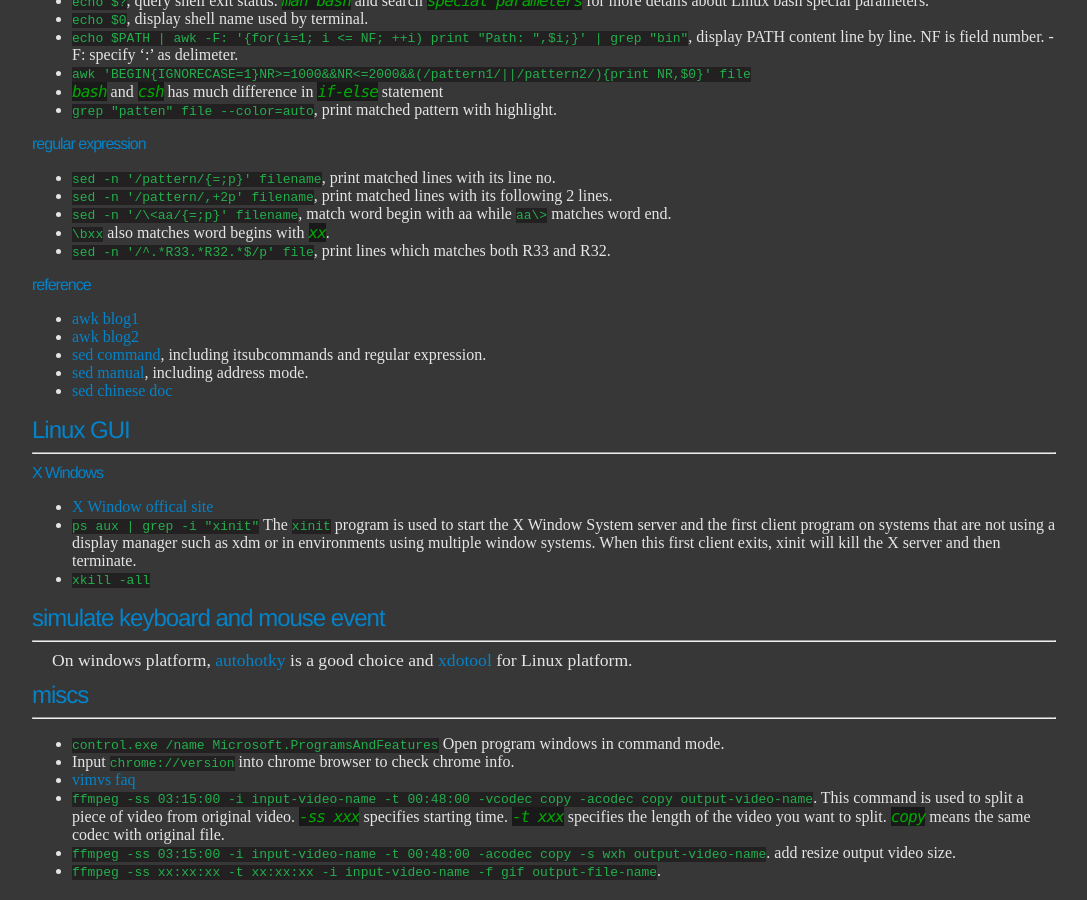
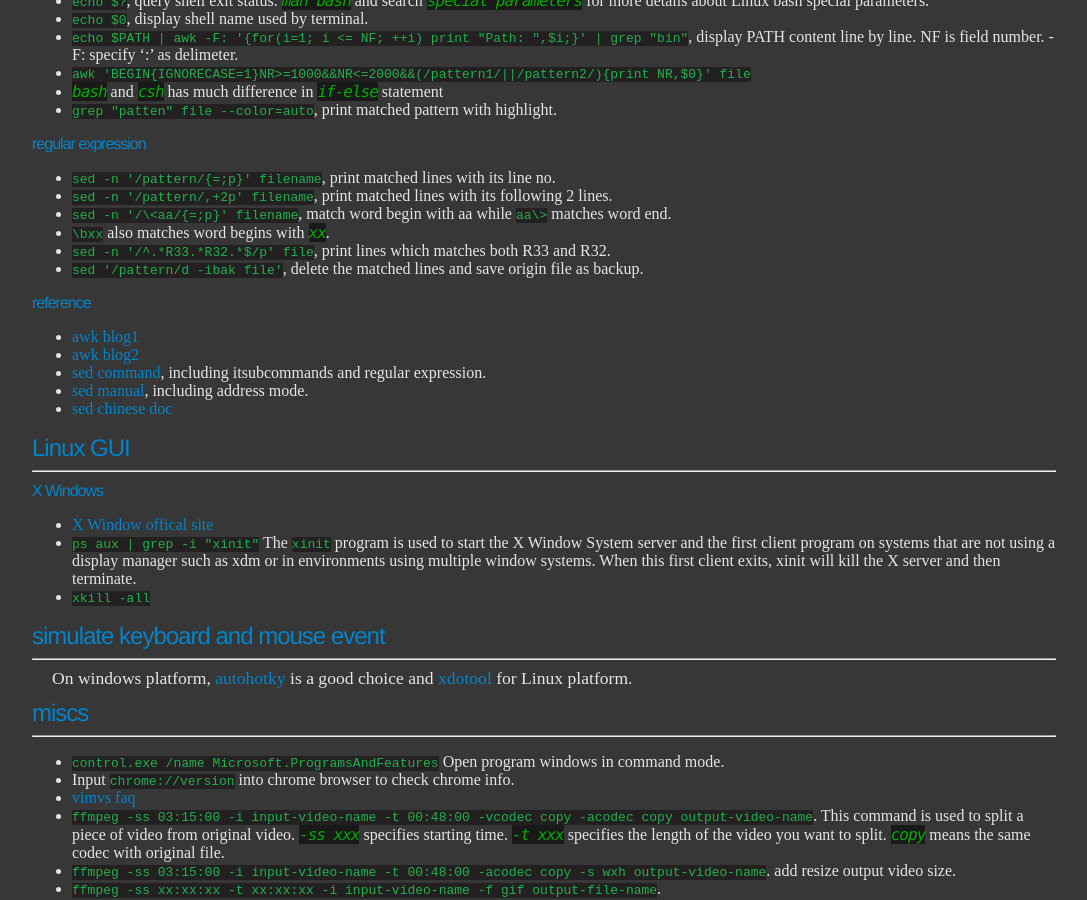
Before and after one commit to ychding11/ychding11.github.io, a Jekyll site: the page built from _posts/2015-03-16-Useful-Linux-Command.md, in a window 1280 px wide and 900 px high, scrolled down 2019 px. Shown: the whole window, without its empty margins (96-1183 px from the left). Built offline with Jekyll 4.4.1, drawn with Linux system fonts in a browser that asks for light colours.

Commit message:
add sed comment

```diff
--- a/_posts/2015-03-16-Useful-Linux-Command.md
+++ b/_posts/2015-03-16-Useful-Linux-Command.md
@@ -138,6 +138,7 @@ This shell is a improved c-shell in unix. It is not so friendly to use.
 - `sed -n '/\<aa/{=;p}' filename`,  match word begin with aa while `aa\>` matches word end.
 - `\bxx` also matches word begins with *xx*.
 - `sed -n '/^.*R33.*R32.*$/p' file`, print lines which matches both R33 and R32.
+- `sed '/pattern/d -ibak file'`, delete the matched lines and save origin file as backup.
 
 ### reference
 - [awk blog1](http://www.cnblogs.com/ggjucheng/archive/2013/01/13/2858470.html)
```
